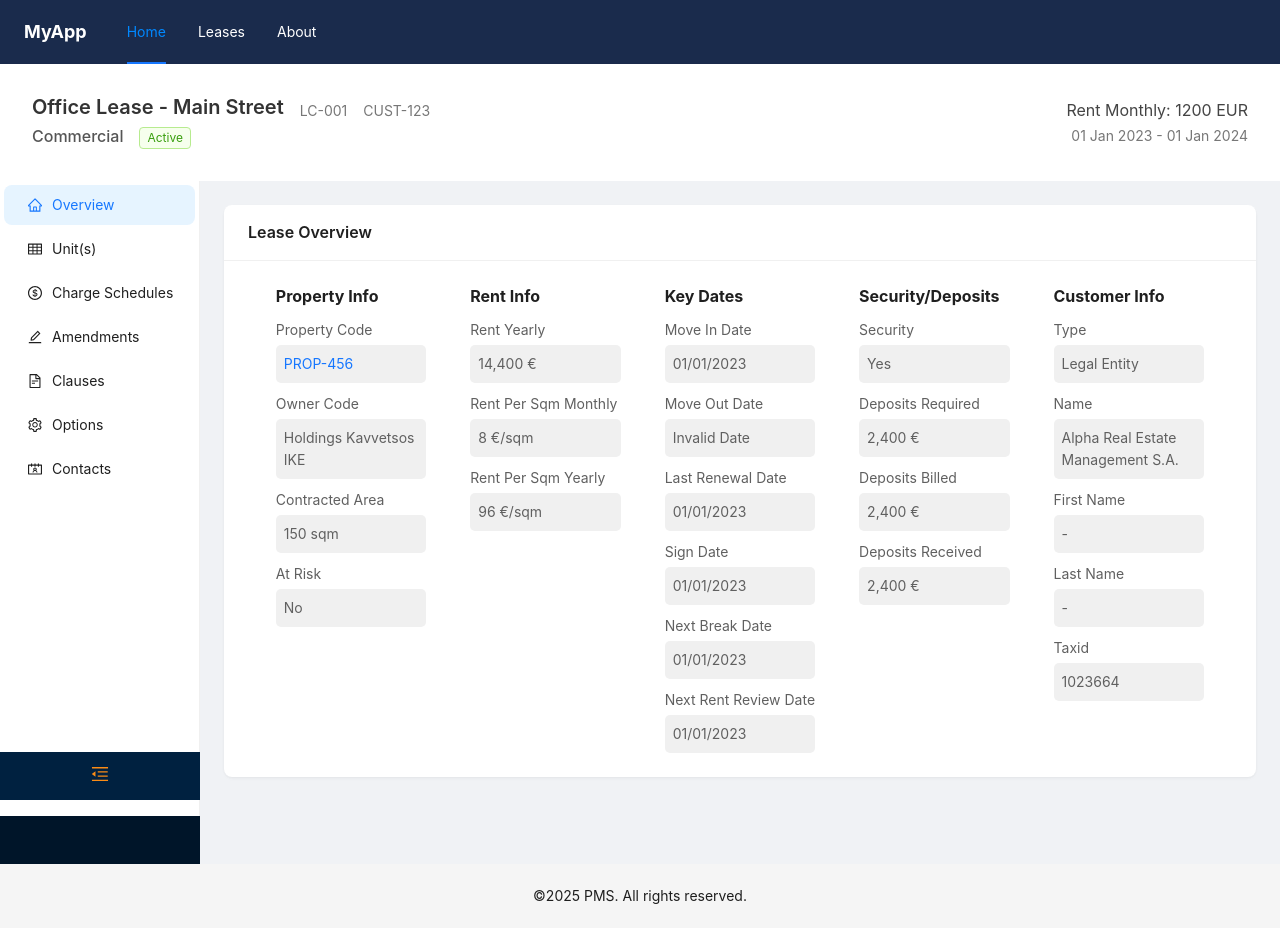
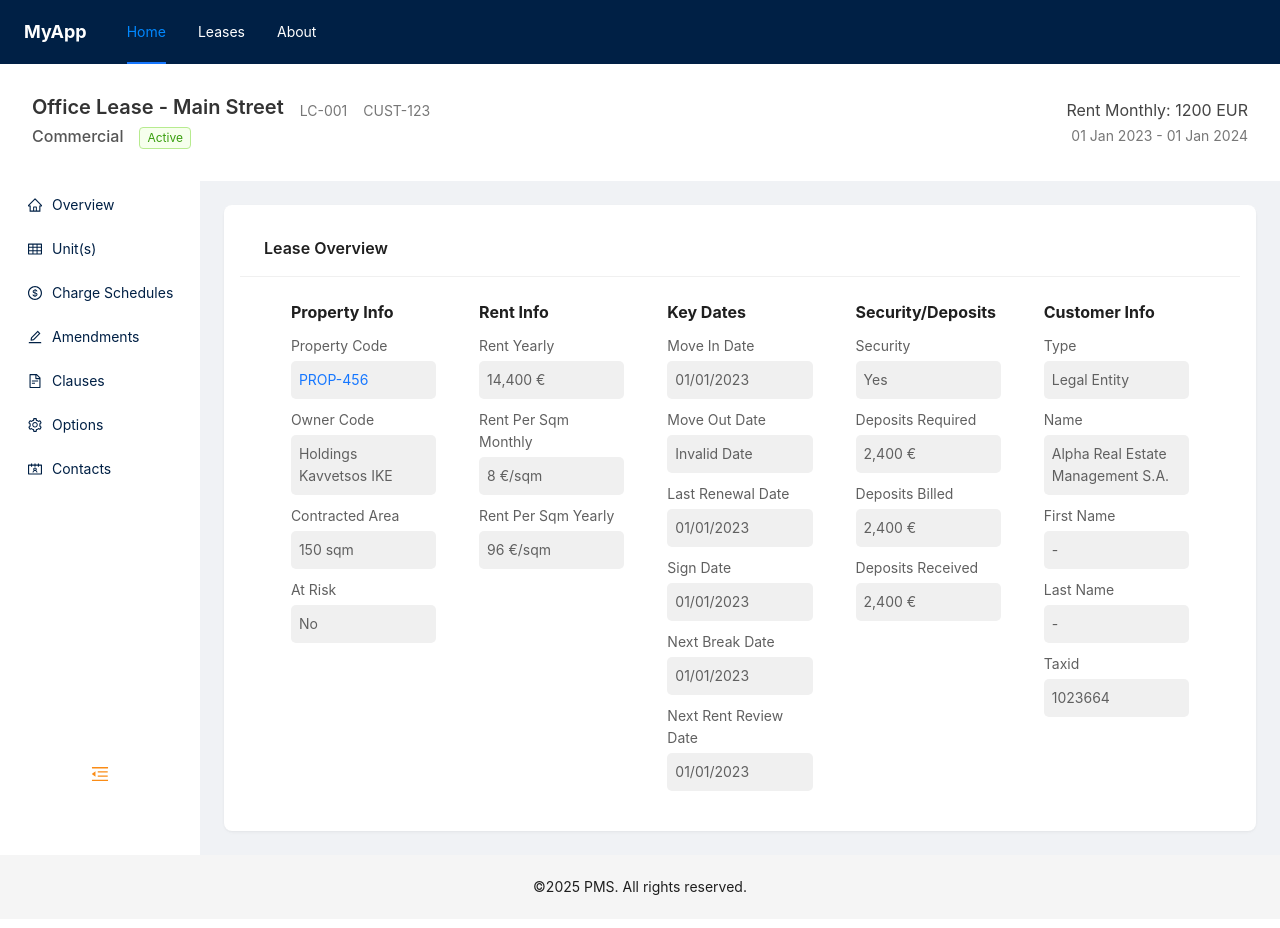
Before and after one commit to GiannisKav7/pms-frontend, a React (Create React App) app in the folder pms/: page /lease/1 in a window 1280 px wide. Built offline with nearby package versions, Linux system fonts and the light colour scheme.

Commit message:
Refactor Sidebar and Navbar components; update styles for improved layout and user experience

```diff
--- a/pms/src/components/Navbar.js
+++ b/pms/src/components/Layouts/Navbar.js
@@ -8,7 +8,10 @@ const { Header } = Layout;
 
 const Navbar = () => {
   return (
-    <Header className={styles.header}>
+    <Header
+      className={styles.header}
+      style={{ position: "fixed", top: 0, width: "100%", zIndex: 100 }}
+    >
       <div className={styles.logo}>MyApp</div>
       <Menu mode="horizontal" defaultSelectedKeys={["home"]} className={styles.menu}>
         <Menu.Item key="home">
--- a/pms/src/components/Navbar.module.css
+++ b/pms/src/components/Layouts/Navbar.module.css
@@ -1,5 +1,5 @@
 .header {
-  background: #1A2B4C;
+  background: #002045;
   padding: 0 24px;
 }
 
@@ -12,7 +12,7 @@
 }
 
 .menu {
-  background: #1A2B4C;
+  background: #002045 !important;
   color: #fff;
   border-bottom: none;
 }
--- a/pms/src/components/Layouts/Sidebar.js
+++ b/pms/src/components/Layouts/Sidebar.js
@@ -28,7 +28,7 @@ const Sidebar = ({
   menuItems = defaultMenuItems,
 }) => (
   <Menu
-    theme="light"
+    theme="dark"
     mode="inline"
     selectedKeys={[selectedMenuItem]}
     onClick={(e) => setSelectedMenuItem(e.key)}
@@ -36,7 +36,7 @@ const Sidebar = ({
   >
     {menuItems.map((item) => (
       <Menu.Item
-        className={styles.sidebar}
+        className={styles.sidebarItems}
         key={item.key}
         icon={item.icon}>
         {item.label}
--- a/pms/src/components/Layouts/Sidebar.module.css
+++ b/pms/src/components/Layouts/Sidebar.module.css
@@ -1,15 +1,41 @@
 .sidebar {
   height: 100%;
   border-right: 0;
-  background-color: rgb(255, 255, 255);
-  color: rgb(255, 255, 255);
+  background-color: #fff !important;
+}
+.sidebarItems {
+  background-color: #fff !important;
+  color: #002045 !important;
+
+  border-radius: 0;
+  transition: background-color 0.3s ease;
+}
+
+.sidebarItems:hover {
+  background-color: #8291c0 !important;
+  border-radius: 2px;
+  transition: background-color 0.3s ease;
 }
 
 
-/* .menuItem{
-  color: white;
-  font-size: 16px;
-  padding: 10px 20px;
-  cursor: pointer;
-  transition: background-color 0.3s ease;
-} */
+/* Override the sider container */
+:global(.ant-layout-sider) {
+  background-color: #fff !important;
+}
+
+/* Override the inner wrapper of the sider */
+:global(.ant-layout-sider-inner) {
+  background-color: #fff !important;
+}
+
+/* Override the trigger (hide button) */
+:global(.ant-layout-sider-trigger) {
+  background-color: #fff !important;
+  color: #ffffff;
+}
+
+/* Optional: Override the hover state */
+:global(.ant-layout-sider-trigger:hover) {
+  background-color: #93a0c2 !important;
+  color: #ffffff;
+}
--- a/pms/src/components/Lease/LeaseBasicInfoBar.module.css
+++ b/pms/src/components/Lease/LeaseBasicInfoBar.module.css
@@ -1,6 +1,8 @@
 .container {
   width: 100%;
+
   padding: 16px;
+  padding-top: 80px; /* extra top padding to account for navbar height */
   border-radius: 8px;
   background-color: #ffffff;
   /* Removed box-shadow to remove card appearance */
--- a/pms/src/components/Lease/LeaseOverviewContent.module.css
+++ b/pms/src/components/Lease/LeaseOverviewContent.module.css
@@ -7,6 +7,8 @@
 .card {
   box-shadow: 0 4px 6px rgba(0, 0, 0, 0.15);
   border-radius: 8px;
+  align-items: center;
+  padding: 16px;
 }
 
 .groupTitle{
--- a/pms/src/features/LeaseDetails.js
+++ b/pms/src/features/LeaseDetails.js
@@ -124,7 +124,7 @@ const LeaseDetails = () => {
       <div className={styles.header}>
         <LeaseBasicInfoBar leaseDetails={leaseDetails} />
       </div>
-      <Layout style={{ padding: "0 0px 0px" }}>
+      <Layout>
         <Sider
           collapsible
           collapsed={sidebarCollapsed}
--- a/pms/src/features/LeaseDetails.module.css
+++ b/pms/src/features/LeaseDetails.module.css
@@ -3,13 +3,14 @@
   display: flex;
   flex-direction: column;
   min-height: 100vh;
+
 }
 
 /* Header bar container (for LeaseBasicInfoBar) */
 .header {
   background: #fff;
   padding: 16px;
-  box-shadow: 0 2px 4px rgba(0, 0, 0, 0.1);
+  box-shadow: 0 4px 6px rgba(0, 0, 0, 0.15);
 }
 
 /* Content area styling */
--- a/pms/src/routes/AppRouter.js
+++ b/pms/src/routes/AppRouter.js
@@ -1,6 +1,6 @@
 import React from 'react';
 import { BrowserRouter as Router, Routes, Route } from 'react-router-dom';
-import MainLayout from "../components/MainLayout";
+import MainLayout from '../components/Layouts/MainLayout';
 import LeasePage from '../pages/LeasePage';
 import NotFound from '../pages/NotFound';
 import UnitPage from '../pages/UnitPage';
```
Also changed, not shown: pms/src/components/Layouts/MainLayout.js (renamed from pms/src/components/MainLayout.js).
